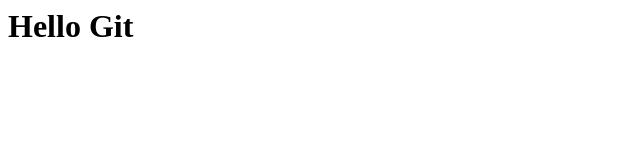
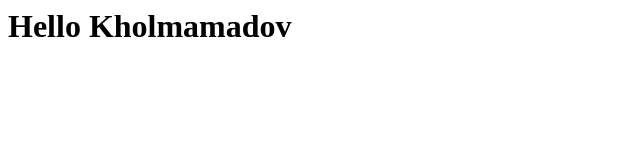
Before and after one commit to Nosirsho/git-sample, a plain HTML site: page index.htm in a window 1280 px wide. Shown: the whole page, without its empty margins (0-640 px from the left). Drawn offline with Linux system fonts and the light colour scheme.

Commit message:
Wrong Commit

```diff
--- a/index.htm
+++ b/index.htm
@@ -1 +1 @@
-<h1>Hello Git</h1>
+<h1>Hello  Kholmamadov</h1>
```
